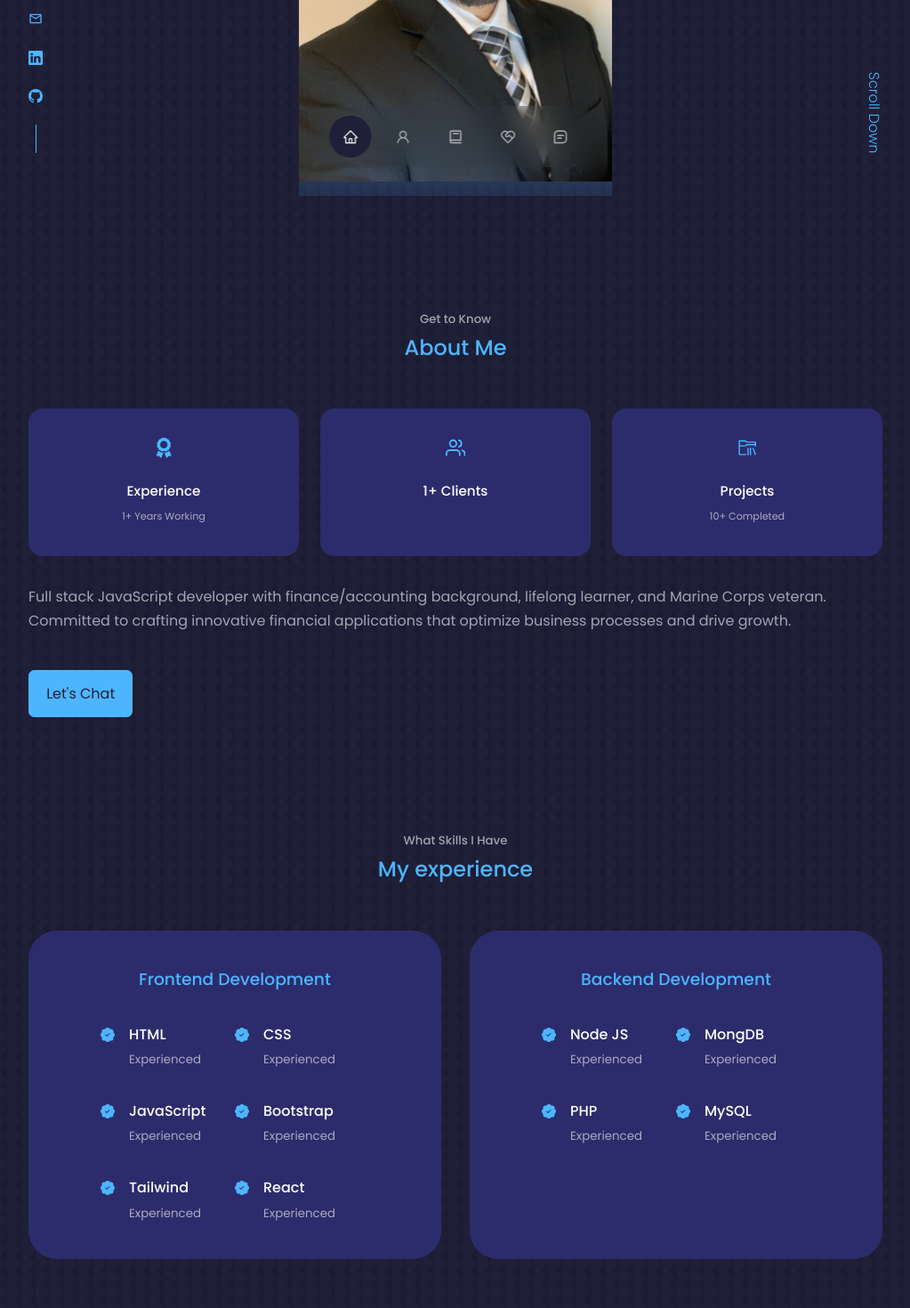
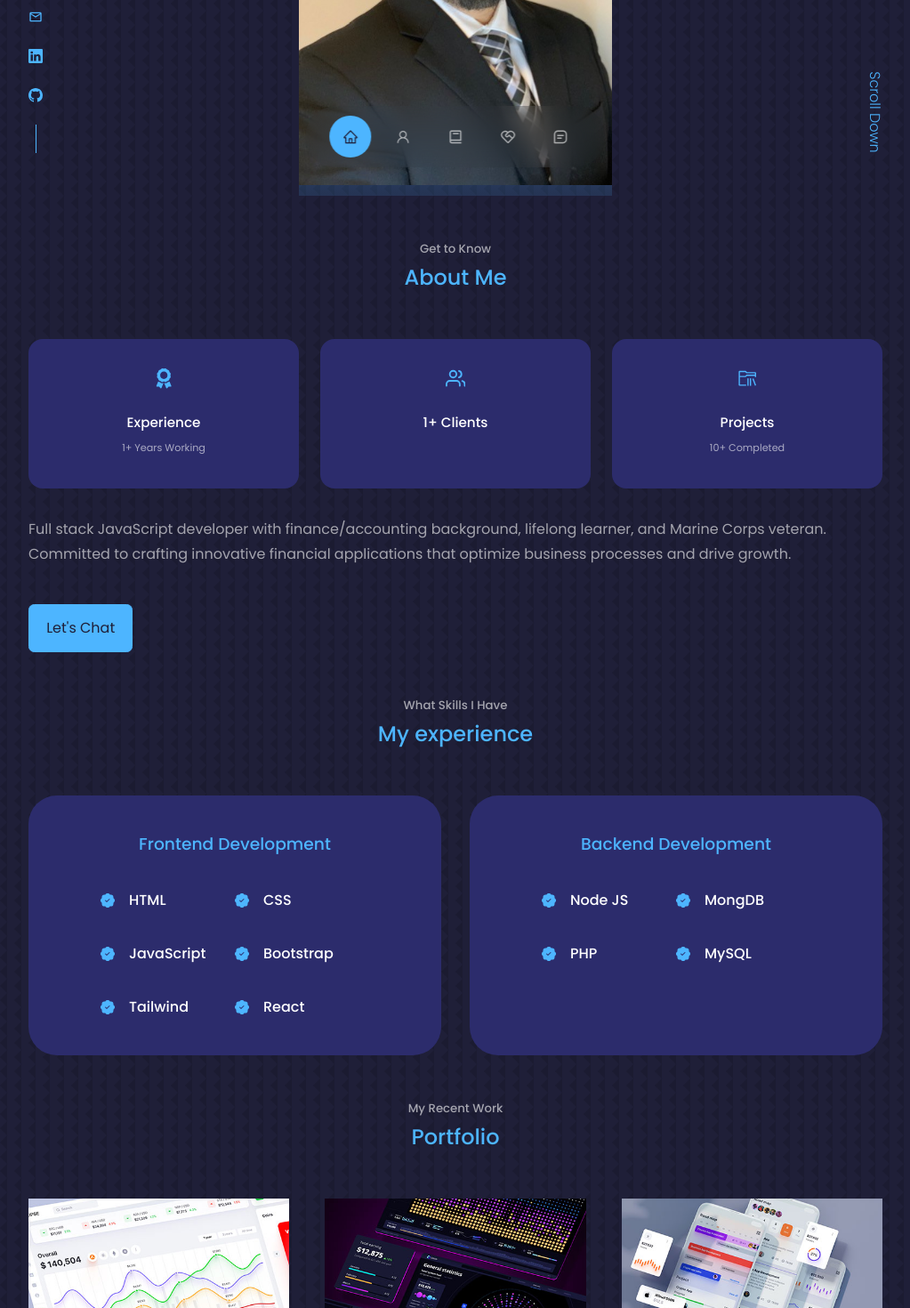
Before and after one commit to CodingKao/kaosaelor, a React (Create React App) app: page / in a window 1280 px wide. Shown: the part 580-2050 px from the top of the page at 89% size, without its empty margins (128-1151 px from the left). Built offline with nearby package versions, Linux system fonts and the light colour scheme.

Commit message:
mvp before deployment

```diff
--- a/src/components/experience/Experience.jsx
+++ b/src/components/experience/Experience.jsx
@@ -16,7 +16,7 @@ const Experience = () => {
               <BsPatchCheckFill className='experience__details-icon' />
               <div>
                 <h4>HTML</h4>
-                <small className='text-light'>Experienced</small>
+                {/* <small className='text-light'>Experienced</small> */}
               </div>
             </article>
 
@@ -24,7 +24,7 @@ const Experience = () => {
               <BsPatchCheckFill className='experience__details-icon' />
               <div>
                 <h4>CSS</h4>
-                <small className='text-light'>Experienced</small>
+                {/* <small className='text-light'>Experienced</small> */}
               </div>
             </article>
 
@@ -32,7 +32,7 @@ const Experience = () => {
               <BsPatchCheckFill className='experience__details-icon' />
               <div>
                 <h4>JavaScript</h4>
-                <small className='text-light'>Experienced</small>
+                {/* <small className='text-light'>Experienced</small> */}
               </div>
             </article>
 
@@ -40,7 +40,7 @@ const Experience = () => {
               <BsPatchCheckFill className='experience__details-icon' />
               <div>
                 <h4>Bootstrap</h4>
-                <small className='text-light'>Experienced</small>
+                {/* <small className='text-light'>Experienced</small> */}
               </div>
             </article>
 
@@ -48,7 +48,7 @@ const Experience = () => {
               <BsPatchCheckFill className='experience__details-icon' />
               <div>
                 <h4>Tailwind</h4>
-                <small className='text-light'>Experienced</small>
+                {/* <small className='text-light'>Experienced</small> */}
               </div>
             </article>
 
@@ -56,7 +56,7 @@ const Experience = () => {
               <BsPatchCheckFill className='experience__details-icon' />
               <div>
                 <h4>React</h4>
-                <small className='text-light'>Experienced</small>
+                {/* <small className='text-light'>Experienced</small> */}
               </div>
             </article>
 
@@ -73,7 +73,7 @@ const Experience = () => {
               <BsPatchCheckFill className='experience__details-icon' />
               <div>
                 <h4>Node JS</h4>
-                <small className='text-light'>Experienced</small>
+                {/* <small className='text-light'>Experienced</small> */}
               </div>
             </article>
 
@@ -81,7 +81,7 @@ const Experience = () => {
               <BsPatchCheckFill className='experience__details-icon' />
               <div>
                 <h4>MongDB</h4>
-                <small className='text-light'>Experienced</small>
+                {/* <small className='text-light'>Experienced</small> */}
               </div>
             </article>
 
@@ -89,7 +89,7 @@ const Experience = () => {
               <BsPatchCheckFill className='experience__details-icon' />
               <div>
                 <h4>PHP</h4>
-                <small className='text-light'>Experienced</small>
+                {/* <small className='text-light'>Experienced</small> */}
               </div>
             </article>
 
@@ -97,7 +97,7 @@ const Experience = () => {
               <BsPatchCheckFill className='experience__details-icon' />
               <div>
                 <h4>MySQL</h4>
-                <small className='text-light'>Experienced</small>
+                {/* <small className='text-light'>Experienced</small> */}
               </div>
             </article>
 
--- a/src/components/nav/nav.css
+++ b/src/components/nav/nav.css
@@ -28,6 +28,6 @@ nav a:hover {
 }
 
 nav a.active {
-    background: var(--color-bg);
-    color: var(--color-white);
+    background: var(--color-primary);
+    color: var(--color-bg);
 }
--- a/src/index.css
+++ b/src/index.css
@@ -37,7 +37,7 @@ body {
     font-family: 'Poppins', sans-serif;
     background: var(--color-bg);
     color: var(--color-white);
-    line-height: 1.7;
+    line-height: 1.75;
     background-image: url(../src/assets/bg-texture.png);
 }
 
@@ -56,7 +56,7 @@ h1 {
 }
 
 section {
-    margin-top: 8rem;
+    margin-top: 3rem;
     /* height: 100vh; */
 }
 
```
Also changed, not shown: package.json (+1 -10 lines).
